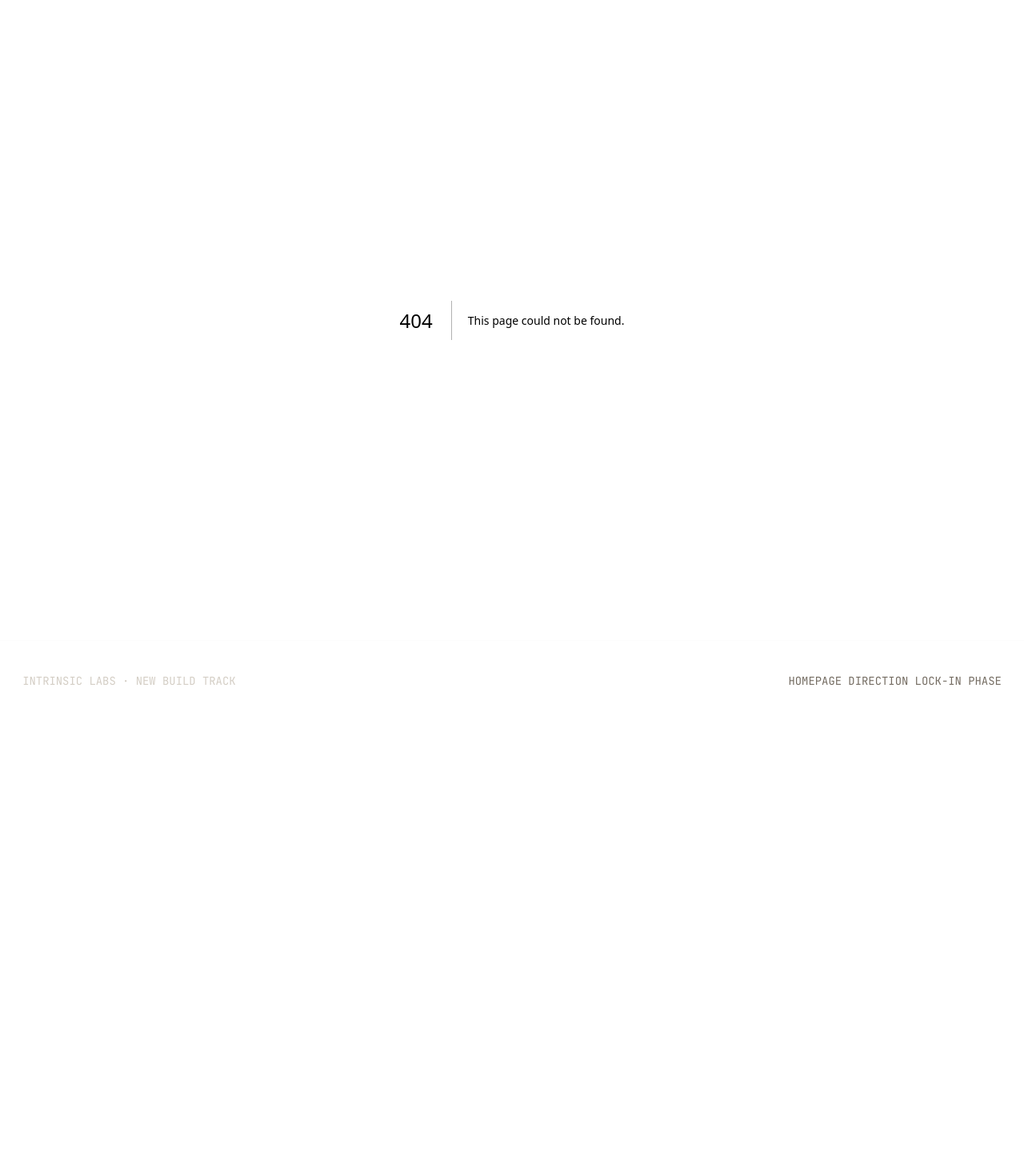
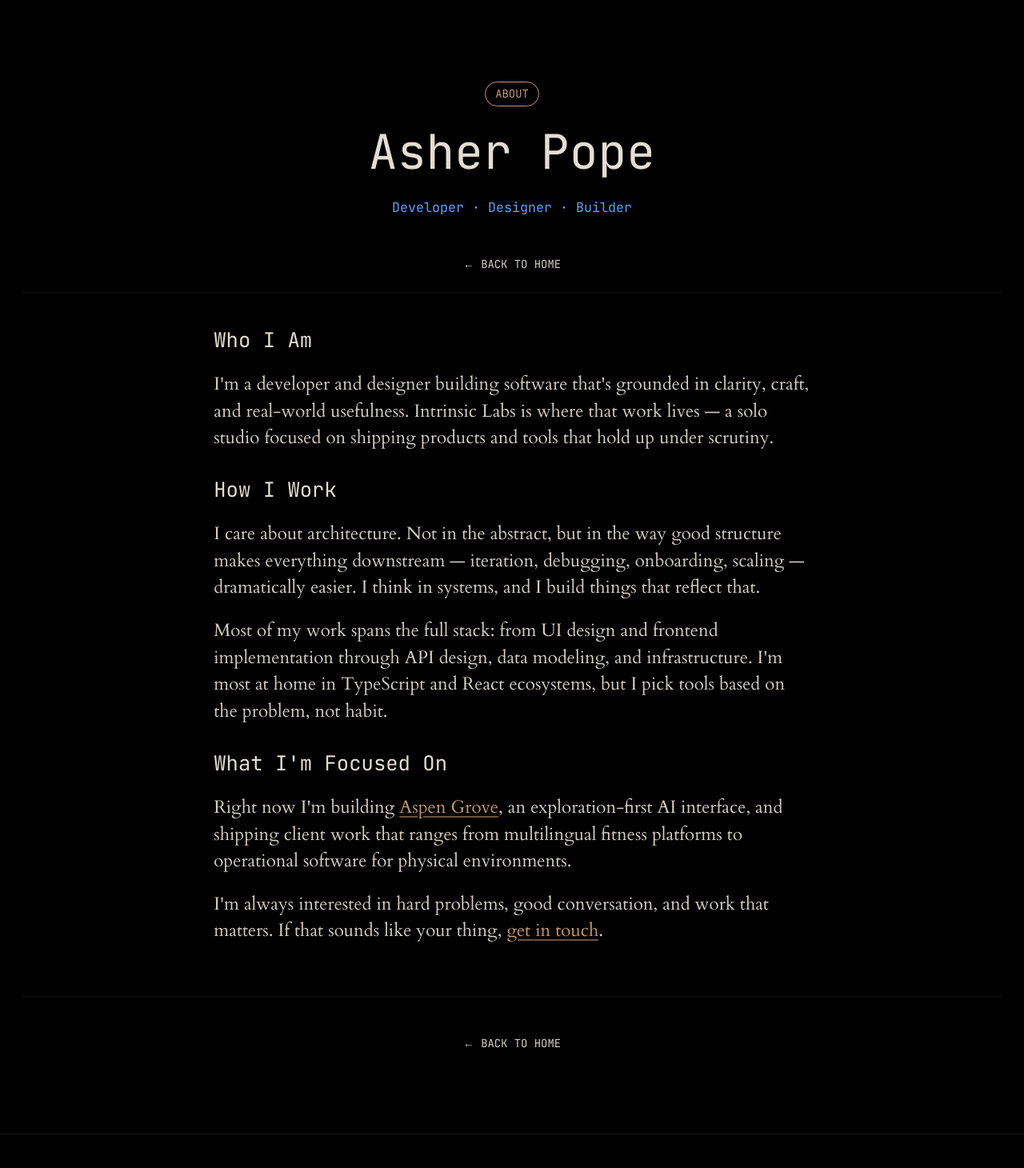
Before and after one commit to intrinsic-labs/intrinsiclabs.co-v3, a Next.js app: page /about in a window 1280 px wide. Before the commit this address had no page. Shown: the top 1460 px of the page at 80% size. Before the commit the page ends 902 px from the top, so only its background shows below. Built offline with nearby package versions, Linux system fonts and the light colour scheme; a web font is replaced by a local one.

Commit message:
add bio page

```diff
--- /dev/null
+++ b/src/app/about/page.tsx
@@ -0,0 +1,20 @@
+import type { Metadata } from "next";
+import { AboutLayout } from "@/components/about/AboutLayout";
+import { CaseStudyProse } from "@/components/case-study/CaseStudyProse";
+import Content from "@/content/about.mdx";
+
+export const metadata: Metadata = {
+  title: "About | Intrinsic Labs",
+  description:
+    "Learn more about the developer and designer behind Intrinsic Labs.",
+};
+
+export default function AboutPage() {
+  return (
+    <AboutLayout title="Asher Pope" subtitle="Developer · Designer · Builder">
+      <CaseStudyProse>
+        <Content />
+      </CaseStudyProse>
+    </AboutLayout>
+  );
+}
--- /dev/null
+++ b/src/components/about/AboutLayout.tsx
@@ -0,0 +1,43 @@
+import Link from "next/link";
+import type { ReactNode } from "react";
+
+type AboutLayoutProps = {
+  title: string;
+  subtitle: string;
+  children: ReactNode;
+};
+
+export function AboutLayout({ title, subtitle, children }: AboutLayoutProps) {
+  return (
+    <section className="section-spacing pb-[clamp(5rem,8vw,8rem)]">
+      <div className="container-shell">
+        <header className="border-b border-border-subtle pb-6">
+          <p className="mono-label type-xs text-copper text-center border border-copper rounded-full flex justify-center w-fit mx-auto px-3 py-1">
+            About
+          </p>
+          <h1 className="mt-3 font-mono type-3xl md:type-5xl type-tracking-tight type-leading-snug py-2 md:py-0 text-cream text-center">
+            {title}
+          </h1>
+          <p className="mt-3 type-sm text-blue-400 text-center">{subtitle}</p>
+
+          <Link
+            href="/#about"
+            className="mt-12 block text-center mono-label type-xs text-cream-muted transition-colors hover:text-cream"
+          >
+            ← Back To Home
+          </Link>
+        </header>
+
+        <div className="mt-10">{children}</div>
+
+        <div className="border-t border-border-subtle mt-16" />
+        <Link
+          href="/#about"
+          className="mt-12 block text-center mono-label type-xs text-cream-muted transition-colors hover:text-cream"
+        >
+          ← Back To Home
+        </Link>
+      </div>
+    </section>
+  );
+}
--- a/src/components/home/AboutTeaser.tsx
+++ b/src/components/home/AboutTeaser.tsx
@@ -1,3 +1,4 @@
+import Link from "next/link";
 import { aboutTeaser } from "@/content/home";
 
 export function AboutTeaser() {
@@ -7,15 +8,20 @@ export function AboutTeaser() {
         <div className="section-divider" />
         <div className="mt-10 grid gap-8 md:grid-cols-[2fr_1fr] md:items-end">
           <div>
-            <p className="section-label italic opacity-60 md:opacity-100 text-xs md:text-sm">~/About</p>
+            <p className="section-label italic opacity-60 md:opacity-100 text-xs md:text-sm">
+              ~/about
+            </p>
             <p className="mt-5 max-w-3xl type-lg type-leading-snug md:type-leading-normal text-cream">
               {aboutTeaser}
             </p>
           </div>
           <div className="md:text-right">
-            <span className="mono-label type-sm text-copper">
+            <Link
+              href="/about"
+              className="mono-label type-sm text-copper transition-colors hover:text-copper-deep"
+            >
               MORE ABOUT ME →
-            </span>
+            </Link>
           </div>
         </div>
       </div>
--- a/src/components/home/ContactStrip.tsx
+++ b/src/components/home/ContactStrip.tsx
@@ -5,7 +5,7 @@ export function ContactStrip() {
     <section id="contact" className="pb-28 pt-24 md:pb-36">
       <div className="container-shell border-t border-border-subtle">
         <div className="section-divider mb-9" />
-        <p className="section-label">Get In Touch</p>
+        <p className="section-label italic opacity-60 md:opacity-100 text-xs md:text-sm">~/get-in-touch</p>
         <Link
           href="mailto:helloworld@intrinsiclabs.co"
           className="section-title mt-5 inline-block normal-case text-blue-400 transition-colors hover:text-blue-200 underline"
--- a/src/components/home/RadialProjectCarousel.tsx
+++ b/src/components/home/RadialProjectCarousel.tsx
@@ -77,7 +77,7 @@ function NavButtons({
         onClick={goPrev}
         disabled={!canGoPrev}
         aria-label="Previous project"
-        className="inline-flex h-10 md:h-9 flex-1 md:flex-none md:w-12 items-center justify-center border border-border-visible text-cream transition-colors hover:border-copper hover:text-copper disabled:cursor-not-allowed disabled:opacity-35 disabled:hover:border-border-visible disabled:hover:text-cream"
+        className="inline-flex h-10 md:h-9 flex-1 items-center justify-center border border-border-visible text-cream transition-colors hover:border-copper hover:text-copper disabled:cursor-not-allowed disabled:opacity-35 disabled:hover:border-border-visible disabled:hover:text-cream"
       >
         <FiArrowLeft className="h-4 w-4" />
       </button>
@@ -86,7 +86,7 @@ function NavButtons({
         onClick={goNext}
         disabled={!canGoNext}
         aria-label="Next project"
-        className="inline-flex h-10 md:h-9 flex-1 md:flex-none md:w-12 items-center justify-center border border-border-visible text-cream transition-colors hover:border-copper hover:text-copper disabled:cursor-not-allowed disabled:opacity-35 disabled:hover:border-border-visible disabled:hover:text-cream"
+        className="inline-flex h-10 md:h-9 flex-1 items-center justify-center border border-border-visible text-cream transition-colors hover:border-copper hover:text-copper disabled:cursor-not-allowed disabled:opacity-35 disabled:hover:border-border-visible disabled:hover:text-cream"
       >
         <FiArrowRight className="h-4 w-4" />
       </button>
@@ -286,7 +286,7 @@ export function RadialProjectCarousel({
        ═══════════════════════════════════════════════════════════════ */}
       <div className="container-shell block md:hidden">
         {/* Wireframe scene — explicit min-h + key forces remount per project */}
-        <p className="section-label text-xs italic opacity-65">~/Projects</p>
+        <p className="section-label text-xs italic opacity-65">~/projects</p>
         <div
           key={activeProject.id}
           className="relative w-full overflow-hidden rounded-sm mt-3"
@@ -333,7 +333,7 @@ export function RadialProjectCarousel({
         {/* LEFT: radial labels */}
         <div className="relative grid h-full grid-rows-[auto_minmax(0,1fr)] py-16">
           <header className="mb-8 max-w-2xl">
-            <p className="section-label text-sm italic">~/Projects</p>
+            <p className="section-label text-sm italic">~/projects</p>
           </header>
 
           <div className="relative h-full overflow-hidden">
--- /dev/null
+++ b/src/content/about.mdx
@@ -0,0 +1,15 @@
+### Who I Am
+
+I'm a developer and designer building software that's grounded in clarity, craft, and real-world usefulness. Intrinsic Labs is where that work lives — a solo studio focused on shipping products and tools that hold up under scrutiny.
+
+### How I Work
+
+I care about architecture. Not in the abstract, but in the way good structure makes everything downstream — iteration, debugging, onboarding, scaling — dramatically easier. I think in systems, and I build things that reflect that.
+
+Most of my work spans the full stack: from UI design and frontend implementation through API design, data modeling, and infrastructure. I'm most at home in TypeScript and React ecosystems, but I pick tools based on the problem, not habit.
+
+### What I'm Focused On
+
+Right now I'm building [Aspen Grove](/case-studies/aspen-grove), an exploration-first AI interface, and shipping client work that ranges from multilingual fitness platforms to operational software for physical environments.
+
+I'm always interested in hard problems, good conversation, and work that matters. If that sounds like your thing, [get in touch](mailto:helloworld@intrinsiclabs.co).
```
